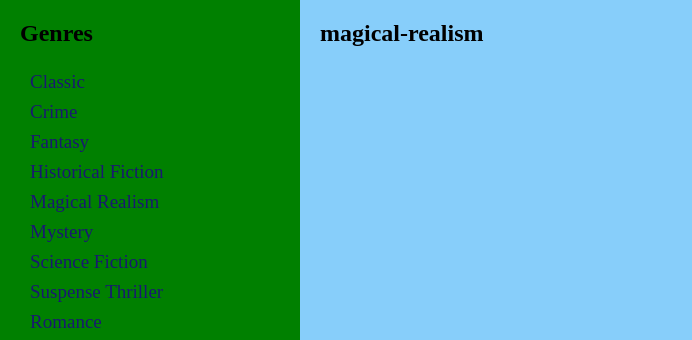
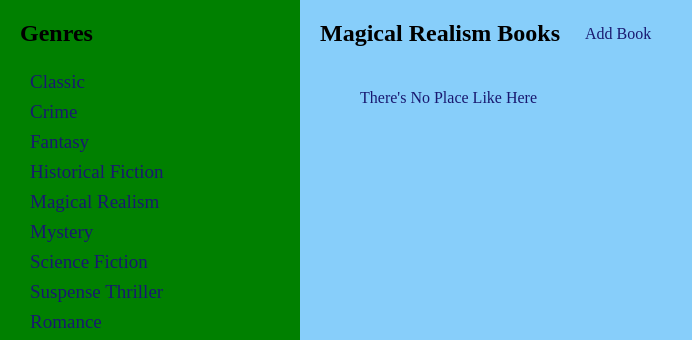
Before and after one commit to sarah-thomens/item-catalog-project, a Flask app: page /genre/magical-realism in a window 1280 px wide. Shown: the part 100-440 px from the top of the page, without its empty margins (0-692 px from the left). Run offline with Flask 2, Linux system fonts and the light colour scheme.

Commit message:
Making the book information page. (not working)

```diff
--- a/catalog/application.py
+++ b/catalog/application.py
@@ -29,10 +29,19 @@ def showRecentBooks():
 	recentBooks = session.query(Book).order_by(desc(Book.id)).limit(10).all()
 	return render_template('recentlyAdded.html', recentBooks = recentBooks)
 
-#--Show Specific Genre Books------------------------------------------------------
+#--Show Specific Genre of Books---------------------------------------------------
 @app.route('/genre/<book_genre>')
 def showGenreBooks(book_genre):
-	return render_template('genreBooks.html', book_genre = book_genre)
+	editGenre = book_genre.replace( '-', ' ' ).title()
+	genreBooks = session.query(Book).filter(Book.genre == book_genre)
+	return render_template('genreBooks.html', book_genre = editGenre, genreBooks = genreBooks)
+
+#--Show Book Information----------------------------------------------------------
+@app.route('/<book_title>')
+def showBookInfo(book_title):
+	book_title = book_title.replace('-', ' ').title()
+	book = session.query(Book).filter(Book.title == book_title).one()
+	return render_template('bookInfo.html', book = book)
 
 if __name__ == '__main__':
 	app.secret_key = 'super_secret_key'
--- a/catalog/starterBooks.py
+++ b/catalog/starterBooks.py
@@ -16,15 +16,15 @@ session.add(dummyUser)
 session.commit()
 
 ##--Creating Starter books for the book catalog database------------------------------------------------------
-book = Book(user_id = 1, title = "Uprooted", author = "Naomi Novik", description = "Agnieszka's whole life turns upside down when the Dragon chooses her as tribute.", image = "static/uprooted.jpg", genre = "Fantasy")
+book = Book(user_id = 1, title = "Uprooted", author = "Naomi Novik", description = "Agnieszka's whole life turns upside down when the Dragon chooses her as tribute.", image = "static/uprooted.jpg", genre = "fantasy")
 session.add(book)
 session.commit()
 
-book = Book(user_id = 1, title = "There's No Place Like Here", author = "Cecelia Ahern", description = "Sandy Shortt has been obsessed with finding lost things since she was little. Now, she's the lost thing.", image = "static/TNPLH.jpg", genre = "Magical Realism")
+book = Book(user_id = 1, title = "There's No Place Like Here", author = "Cecelia Ahern", description = "Sandy Shortt has been obsessed with finding lost things since she was little. Now, she's the lost thing.", image = "static/TNPLH.jpg", genre = "magical-realism")
 session.add(book)
 session.commit()
 
-book = Book(user_id = 1, title = "The Scarlet Letter", author = "Nathaniel Hawthorne", description = "Hester Prynne has been sentenced to public shame, being forced to wear the scarlet letter A across her chest for the rest of her life.", image = "static/ScarletLetter.jpg", genre = "Classic")
+book = Book(user_id = 1, title = "The Scarlet Letter", author = "Nathaniel Hawthorne", description = "Hester Prynne has been sentenced to public shame, being forced to wear the scarlet letter A across her chest for the rest of her life.", image = "static/ScarletLetter.jpg", genre = "classic")
 session.add(book)
 session.commit()
 
--- a/catalog/static/styles.css
+++ b/catalog/static/styles.css
@@ -163,7 +163,7 @@ header nav
 	padding-top: 15px;
 }
 
-.recent-books
+.books-list
 {
 	list-style: none;
 	line-height: 30px;
--- a/catalog/templates/bookInfo.html
+++ b/catalog/templates/bookInfo.html
@@ -0,0 +1 @@
+This is the {{book.title}} information.
--- a/catalog/templates/genreBooks.html
+++ b/catalog/templates/genreBooks.html
@@ -10,8 +10,16 @@
 	</aside>
 	<section class="main">
 		<div class="page-headers">
-			<h2>{{book_genre}}</h2>
+			<h2>{{book_genre}} Books</h2>
+			<a class="add-book-link" href="#">Add Book</a>
 		</div>
+		<ul class="books-list">
+			{% for book in genreBooks %}
+				<li><a href="{{url_for('showBookInfo', book_title = book.title.replace(' ', '-').lower())}}">
+					{{book.title}}
+				</a></li>
+			{% endfor %}
+		</ul>
 	</section>
 </div>
 
--- a/catalog/templates/genres.html
+++ b/catalog/templates/genres.html
@@ -1,14 +1,14 @@
 <h2>Genres</h2>
 
 <ul class="genres-list">
-	<li><a href="{{url_for('showGenreBooks', book_genre = 'Classic')}}">Classic</a></li>
-	<li><a href="{{url_for('showGenreBooks', book_genre = 'Crime')}}">Crime</a></li>
-	<li><a href="{{url_for('showGenreBooks', book_genre = 'Fantasy')}}">Fantasy</a></li>
-	<li><a href="{{url_for('showGenreBooks', book_genre = 'Historical Fiction')}}">Historical Fiction</a></li>
-	<li><a href="{{url_for('showGenreBooks', book_genre = 'Magical Realism')}}">Magical Realism</a></li>
-	<li><a href="{{url_for('showGenreBooks', book_genre = 'Mytstery')}}">Mystery</a></li>
-	<li><a href="{{url_for('showGenreBooks', book_genre = 'Science Fiction')}}">Science Fiction</a></li>
-	<li><a href="{{url_for('showGenreBooks', book_genre = 'Suspense Thriller')}}">Suspense Thriller</a></li>
-	<li><a href="{{url_for('showGenreBooks', book_genre = 'Romance')}}">Romance</a></li>
-	<li><a href="{{url_for('showGenreBooks', book_genre = 'Dystopia')}}">Dystopia</a></li>
+	<li><a href="{{url_for('showGenreBooks', book_genre = 'classic')}}">Classic</a></li>
+	<li><a href="{{url_for('showGenreBooks', book_genre = 'crime')}}">Crime</a></li>
+	<li><a href="{{url_for('showGenreBooks', book_genre = 'fantasy')}}">Fantasy</a></li>
+	<li><a href="{{url_for('showGenreBooks', book_genre = 'historical-fiction')}}">Historical Fiction</a></li>
+	<li><a href="{{url_for('showGenreBooks', book_genre = 'magical-realism')}}">Magical Realism</a></li>
+	<li><a href="{{url_for('showGenreBooks', book_genre = 'mytstery')}}">Mystery</a></li>
+	<li><a href="{{url_for('showGenreBooks', book_genre = 'science-fiction')}}">Science Fiction</a></li>
+	<li><a href="{{url_for('showGenreBooks', book_genre = 'suspense-thriller')}}">Suspense Thriller</a></li>
+	<li><a href="{{url_for('showGenreBooks', book_genre = 'romance')}}">Romance</a></li>
+	<li><a href="{{url_for('showGenreBooks', book_genre = 'dystopia')}}">Dystopia</a></li>
 </ul>
--- a/catalog/templates/recentlyAdded.html
+++ b/catalog/templates/recentlyAdded.html
@@ -13,10 +13,10 @@
 			<h2>Recently Added Books</h2>
 			<a class="add-book-link" href="#">Add Book</a>
 		</div>
-		<ul class="recent-books">
+		<ul class="books-list">
 			{% for book in recentBooks %}
 				<li><a href="#">
-					{{book.title}} (<em>{{book.genre}}</em>)
+					{{book.title}} (<em>{{book.genre.replace( '-', ' ' ).title()}}</em>)
 				</a></li>
 			{% endfor %}
 		</ul>
```
Also changed, not shown: catalog/booksCatalog.db.
